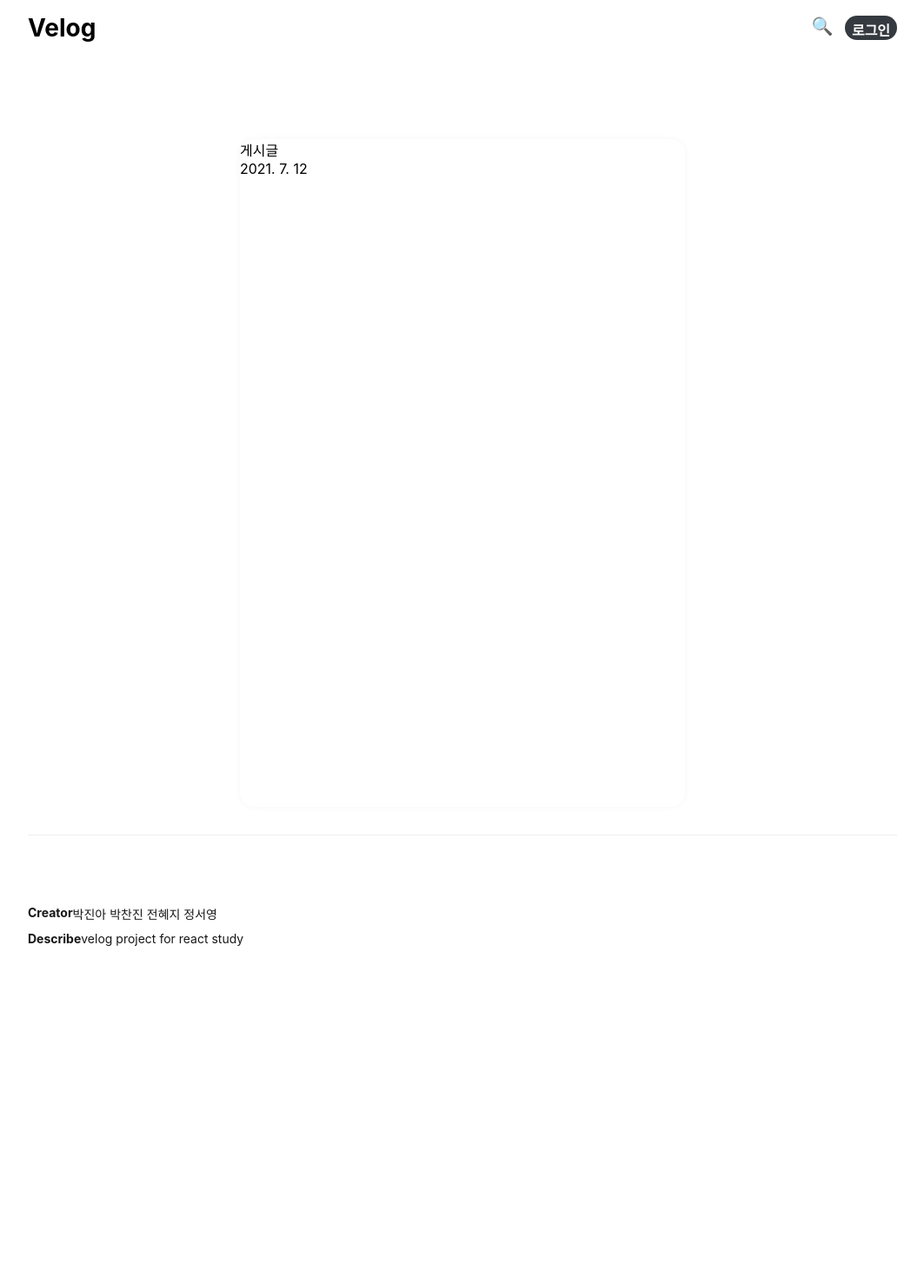
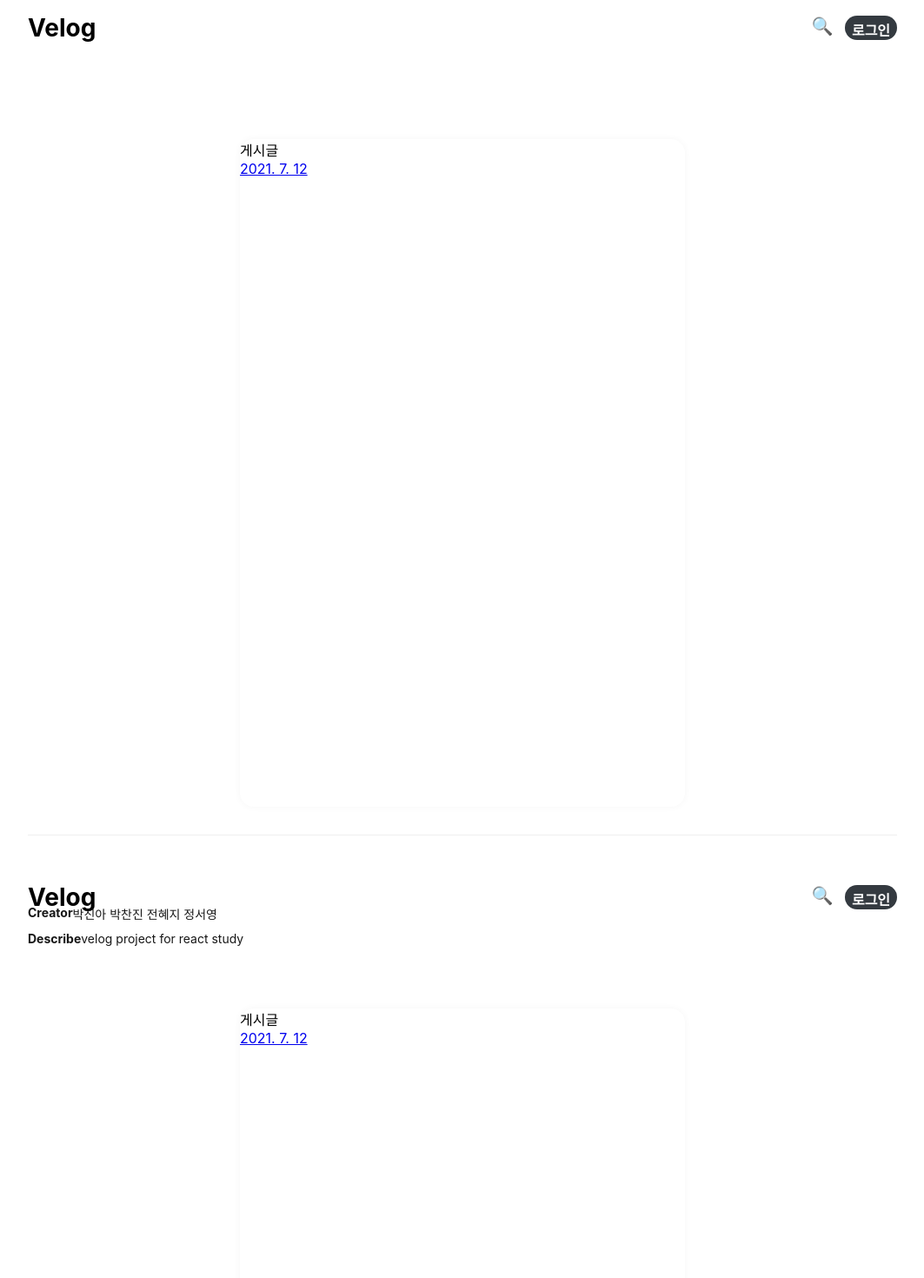
Before and after one commit to inf0craw1/velog, a React (Create React App) app: page / in a window 1280 px wide. Shown: the top 1470 px of the page at 87% size, without its empty margins (108-1171 px from the left). Before the commit the page ends 1360 px from the top, so only its background shows below. Built offline with nearby package versions, Linux system fonts and the light colour scheme.

Commit message:
Router commit

```diff
--- a/package.json
+++ b/package.json
@@ -9,6 +9,7 @@
     "react": "^17.0.2",
     "react-dom": "^17.0.2",
     "react-icons": "^4.2.0",
+    "react-router-dom": "^5.2.0",
     "react-scripts": "4.0.3",
     "styled-components": "^5.3.0",
     "web-vitals": "^1.0.1"
--- a/src/App.js
+++ b/src/App.js
@@ -4,6 +4,7 @@
 import "./css/App.css";
 
 import Footer from "./components/Footer";
+import { BrowserRouter, Link } from "react-router-dom";
 
 function App() {
   return (
@@ -14,7 +15,9 @@
       <div className="Body">
         <Body>
           게시글
-          <div>2021. 7. 12 </div>
+          <BrowserRouter>
+          <Link to="/abc"><div>2021. 7. 12 </div></Link>
+          </BrowserRouter>
         </Body>
       </div>
       <Footer></Footer>
--- a/src/index.js
+++ b/src/index.js
@@ -3,9 +3,17 @@
 import './index.css';
 import App from './App';
 import reportWebVitals from './reportWebVitals';
+import { BrowserRouter, Route, Switch } from "react-router-dom";
 
 ReactDOM.render(
   <React.StrictMode>
+    <BrowserRouter>
+      <Switch>
+        <Route exact path="/" component={App}></Route>
+      </Switch>
+
+    </BrowserRouter>
+
     <App />
   </React.StrictMode>,
   document.getElementById('root')
```
Also changed, not shown: 1 other file (tests, documents, lock files or other folders).
